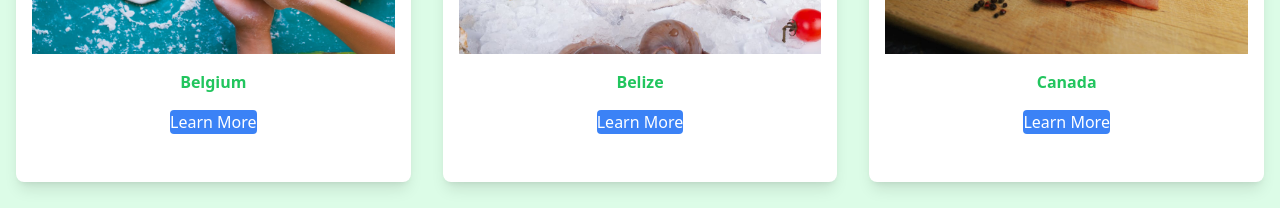
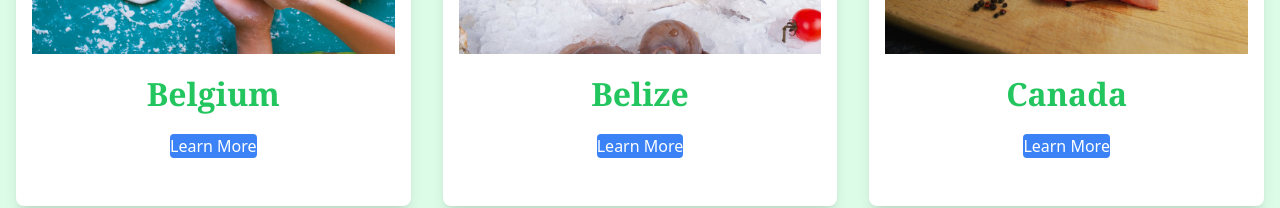
Before and after one commit to Tthompson8416/fork-and-footprints, a React (Vite) app: page /fork-and-footprints/recipes in a window 1280 px wide. Shown: the part 592-800 px from the top of the page. Built offline with nearby package versions, Linux system fonts and the light colour scheme.

Commit message:
Text font family set and text size adjusted for RWD

```diff
--- a/src/pages/CountryCard.jsx
+++ b/src/pages/CountryCard.jsx
@@ -6,7 +6,7 @@ const CountryCard = ({ name, image, pageLink }) => {
         alt={name}
         className="w-[clamp(160px, 40vw, 700px)] h-[clamp(160px, 40vw, 600px)] object-contain sm:h-[150px] sm:object-cover sm:w-[300px] md:w-[375px] md:h-[230px] 2xl:w-[540px] 2xl:h-[300px] rounded-t-lg"
       />
-      <h1 className="text-[clamp(1rem, 2.5vw, 1.5rem)] font-bold mt-4 text-center text-black sm:text-red-500 md:text-blue-500 lg:text-yellow-500 xl:text-green-500 2xl:text-purple-600 3xl:text-orange-400">
+      <h1 className="text-[clamp(1rem, 2.5vw, 2.5rem)] font-bold font-serif mt-4 text-center text-black text-[1.5rem] sm:text-[1.7rem] lg:text-[2rem] sm:text-red-500 md:text-blue-500 lg:text-yellow-500 xl:text-green-500 2xl:text-purple-600 3xl:text-orange-400">
         {name}
       </h1>
       <button
```
